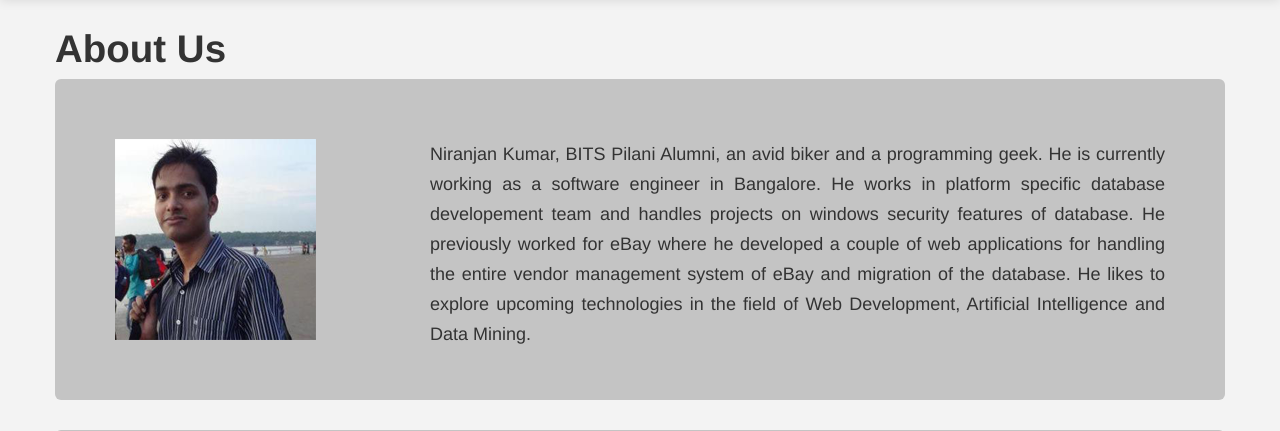
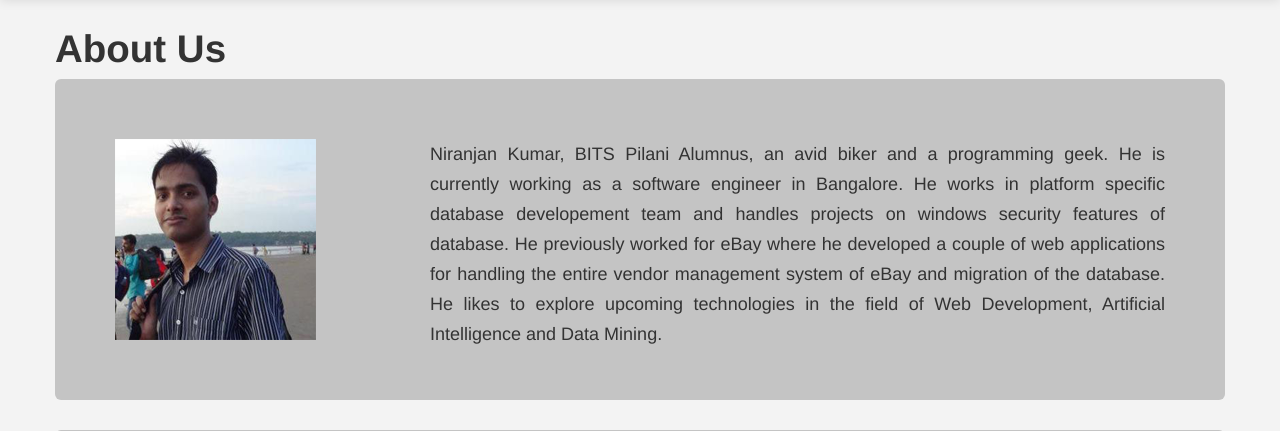
Before and after one commit to prowebtechies/prowebtechies, a CakePHP app: the page made by app/View/Pages/about.ctp in a window 1280 px wide. Shown: the part 81-512 px from the top of the page. Run offline with PHP 8.4 and a stand-in for CakePHP, Linux system fonts and the light colour scheme; the template is opened without the code that fills it, so the values that code supplies are empty; some libraries are stand-ins or nearby versions.

Commit message:
Changed alumni to alumnus

```diff
--- a/app/View/Pages/about.ctp
+++ b/app/View/Pages/about.ctp
@@ -1,6 +1,6 @@
 <h1>About Us</h1>
 <div class="hero-unit hero-about">
-	<p class="about-text pull-right">Niranjan Kumar, BITS Pilani Alumni, an avid biker and a programming geek.
+	<p class="about-text pull-right">Niranjan Kumar, BITS Pilani Alumnus, an avid biker and a programming geek.
 		He is currently working as a software engineer in Bangalore.
 		He works in platform specific database developement team and handles projects on
 windows security features of database.
```
